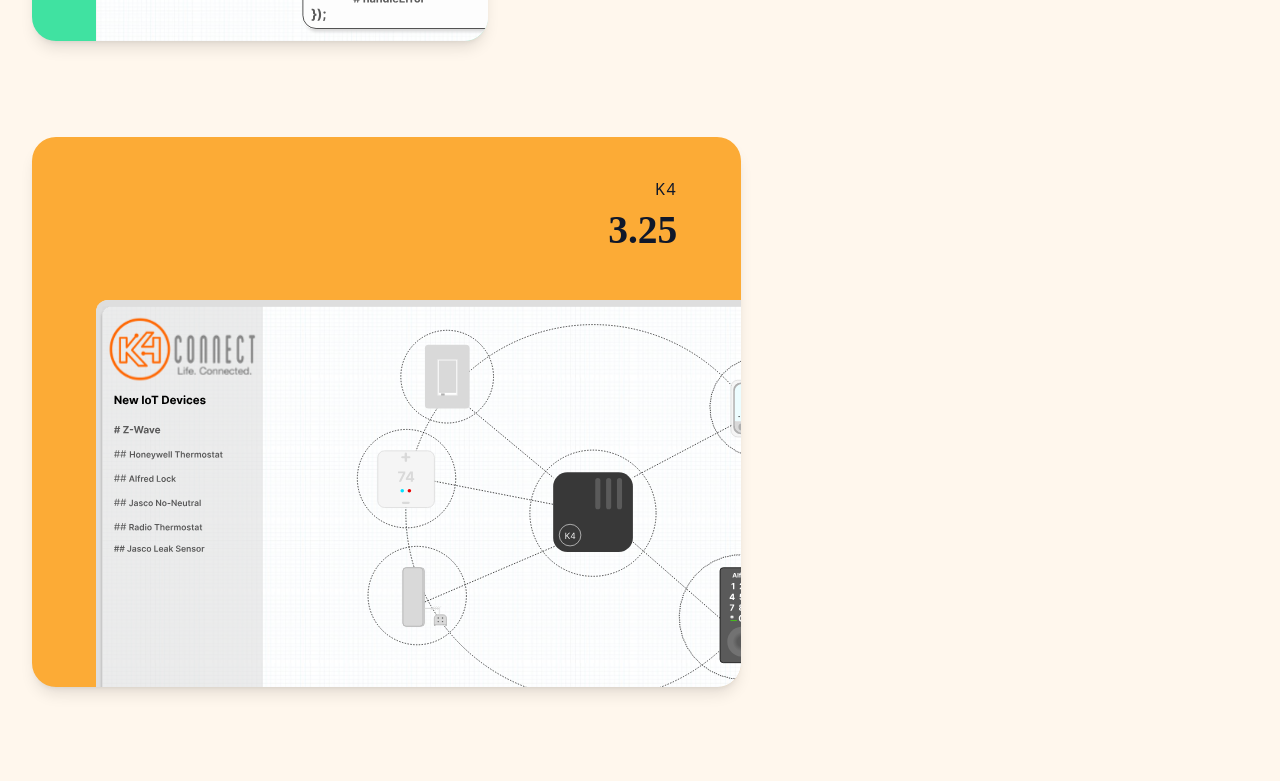
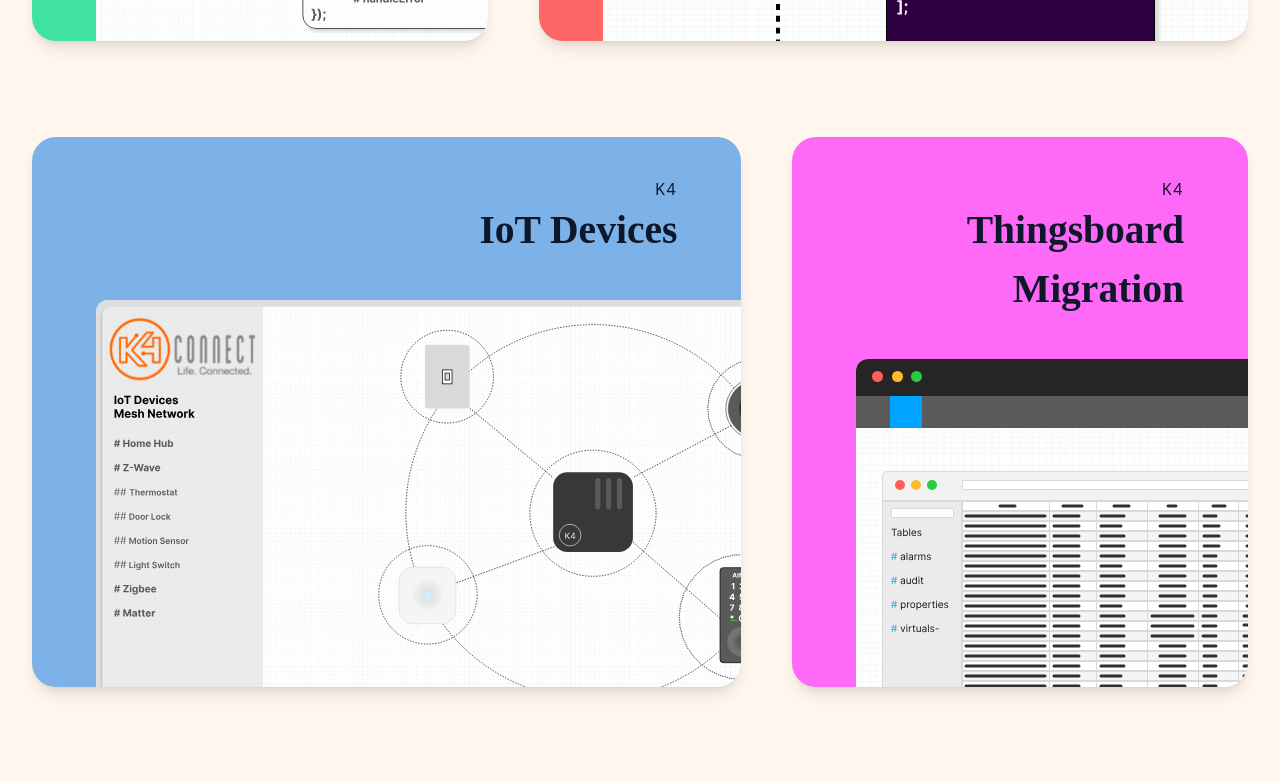
Before and after one commit to vnn8248/code-nguyen, a Next.js app: page / in a window 1280 px wide. Shown: the part 1280-2061 px from the top of the page. Built offline with nearby package versions, Linux system fonts and the light colour scheme.

Commit message:
Adding sorting to projects

```diff
--- a/app/page.js
+++ b/app/page.js
@@ -24,7 +24,19 @@
     };
   });
 
-  return projects;
+  function compare(a, b) {
+    if (a.meta.position < b.meta.position) {
+      return -1;
+    }
+
+    if (a.meta.position > b.meta.position) {
+      return 1;
+    }
+
+    return 0;
+  }
+
+  return projects.sort(compare);
 };
 
 const getWIP = () => {
@@ -46,12 +58,26 @@
     };
   });
 
-  return projects;
+  function compare(a, b) {
+    if (a.meta.position < b.meta.position) {
+      return -1;
+    }
+
+    if (a.meta.position > b.meta.position) {
+      return 1;
+    }
+
+    return 0;
+  }
+
+  return projects.sort(compare);
 };
 
 const HomePage = () => {
   const projectsDone = getProjects();
   const projectsWIP = getWIP();
+
+  // console.log(projectsDone);
 
   return (
     <div className="content relative max-w-screen-2xl mx-auto w-full h-full z-10">
@@ -74,7 +100,7 @@
           , the craft of communication is something that I am passionate about.
         </p>
         <p className="mt-6 md:text-lg">
-          Right now, I am a Software Engineer II at{' '}
+          Right now, I am a Full Stack Software Engineer at{' '}
           <Link
             href="https://www.k4connect.com/"
             className="font-bold text-[#ff6719] underline decoration-2"
```
